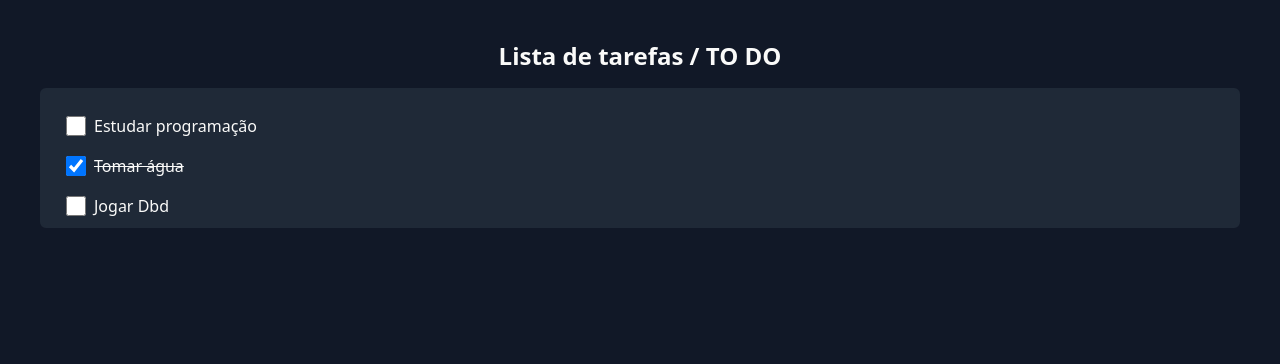
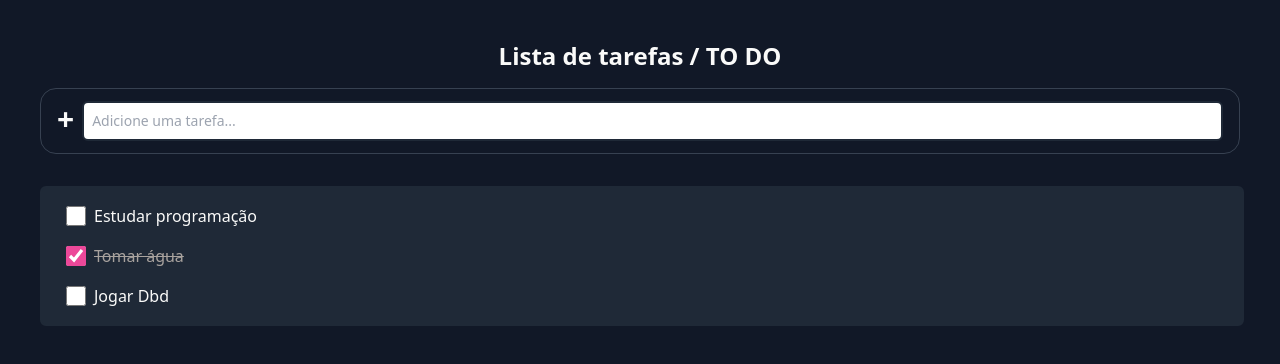
Before and after one commit to Laysanha/ToDo, a React (Vite) app: page / in a window 1280 px wide. Shown: the top 364 px of the page. Built offline with nearby package versions, Linux system fonts and the light colour scheme.

Commit message:
13/10 - input add area feito.

```diff
--- a/src/App.tsx
+++ b/src/App.tsx
@@ -1,6 +1,7 @@
 import { useState } from "react";
 import { Item } from "./types/item";
 import { ListIltem } from "./compoments/Listitem";
+import { AddArea } from "./compoments/AddArea";
 
 function App() {
   const [ lista, setLista ] = useState<Item[]>([
@@ -10,10 +11,13 @@ function App() {
   ])
 
   return (
-    <div className="text-2xl font-semibold m-10">
-      Lista de tarefas / TO DO
-      <div className="text-base font-normal border-2 border-gray-800 bg-gray-800 my-4 py-2 rounded-md">
+    <div className="text-2xl font-semibold m-10 flex flex-col gap-4">
 
+      <p>Lista de tarefas / TO DO</p>
+
+      <AddArea/>
+
+      <div className="w-full text-base font-normal border-2 border-gray-800 bg-gray-800 my-4 py-2 rounded-md">
         {lista.map((item, index) => (
           <ListIltem key={index} item={item}/>
         ))}
--- /dev/null
+++ b/src/compoments/AddArea/index.tsx
@@ -0,0 +1,13 @@
+export const AddArea = () => {
+    return(
+        <div className="p-4 py-3 border border-gray-700 rounded-2xl flex flex-row gap-2 justify-center">
+            <p className="text-3xl">+</p>
+
+            <input
+                type="text"
+                placeholder="Adicione uma tarefa..."
+                className="w-full h-5 p-2 rounded-md font-normal text-sm color text-gray-700 border-double  border-2 border-gray-800"
+            />
+        </div>
+    )
+}
--- a/src/compoments/Listitem/index.tsx
+++ b/src/compoments/Listitem/index.tsx
@@ -9,14 +9,14 @@ export const ListIltem = ({ item } :Props) => {
     const [isChecked, setisChecked] = useState(item.done);
 
     return(
-        <div className='pt-4 pl-6 flex gap-2'>
+        <div className='py-2 pl-6 w-full flex gap-2'>
             <input
                 type="checkbox"
                 checked={isChecked}
                 onChange={e => setisChecked(e.target.checked)}
-                className="w-5"
+                className="w-5 accent-pink-500"
             />
-            <label className={ isChecked ? 'line-through' : '' }> {item.name} </label>
+            <label className={ isChecked ? 'line-through text-stone-400' : '' }> {item.name} </label>
         </div>
     )
 }
```
